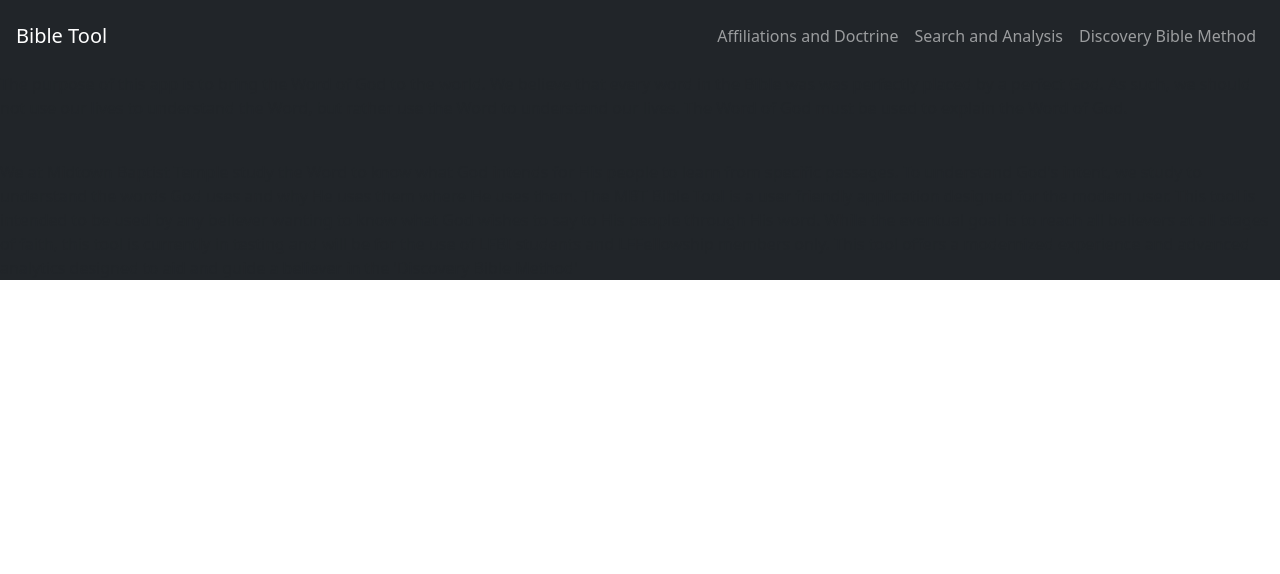
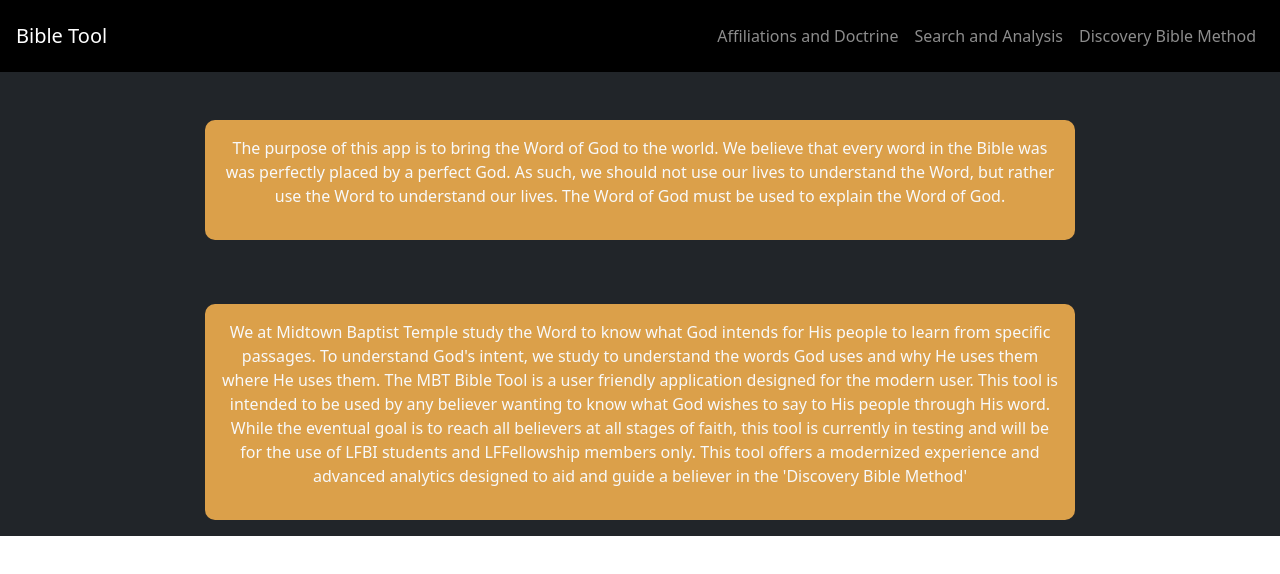
Before and after one commit to NoelEvan321/mbt-bible-tool, a React (Create React App) app: page / in a window 1280 px wide. Shown: the top 574 px of the page. Built offline with nearby package versions, Linux system fonts and the light colour scheme.

Commit message:
Added styling to Home and 404

```diff
--- a/src/components/Home/Index.css
+++ b/src/components/Home/Index.css
@@ -0,0 +1,5 @@
+.par-block {
+    background-color: RGBA(240, 173, 78,.9);
+    border-color: RGB(240, 173, 78);
+    border-radius: 10px;
+}
--- a/src/components/Home/Index.js
+++ b/src/components/Home/Index.js
@@ -1,13 +1,17 @@
 import React from 'react'
+import '../Home/Index.css'
 
 export default function Index() {
   return (
-      <section className='bg-dark text-lightn'>
+      <section className='bg-dark text-light'>
+        <div className='row'>
+          <div className='text-center col-md-8 offset-md-2 par-block my-5 p-3'>
             <p>The purpose of this app is to bring the Word of God to the world. We believe that every word in the Bible was
                 was perfectly placed by a perfect God. As such, we should not use our lives to understand the Word, but rather
                 use the Word to understand our lives. The Word of God must be used to explain the Word of God.
             </p>
-        <br />
+          </div>
+          <div className='text-center col-md-8 offset-md-2 par-block my-3 p-3'>
             <p>
                 We at Midtown Baptist Temple study the Word to know what God intends for His people to learn from specific passages.
                 To understand God's intent, we study to understand the words God uses and why He uses them where He uses them.
@@ -17,6 +21,8 @@
                 and LFFellowship members only.
                 This tool offers a modernized experience and advanced analytics designed to aid and guide a believer in the 'Discovery Bible Method'
             </p>
+          </div>
+        </div>
     </section>
   )
 }
--- a/src/components/Navigation.js
+++ b/src/components/Navigation.js
@@ -6,7 +6,7 @@
 export default function Navigation() {
 
   return (
-    <Navbar expand='md' variant='dark' bg='dark' className='p-3'>
+    <Navbar expand='md' variant='dark' bg='black' className='p-3'>
         <Navbar.Brand href='/'>Bible Tool</Navbar.Brand>
         <Navbar.Toggle />
         <Navbar.Collapse className='justify-content-end'>
--- a/src/components/NotFound.js
+++ b/src/components/NotFound.js
@@ -1,7 +1,16 @@
 import React from 'react'
+import '../components/Home/Index.css'
 
-export default function() {
+export default function NotFound() {
   return (
-    <p>The Word of God has the answers. What you're looking for can't be found here.</p>
+    <>
+      <section className='bg-dark text-light'>
+        <div className="row">
+          <div className='text-center col-md-8 offset-md-2 par-block my-5 p-3'>
+            <p> The answer you're looking for can't be found here. Where have you been looking?</p>
+          </div>
+        </div>
+      </section>
+    </>
   )
 }
```
Lines whose indentation alone changed are shown as unchanged.
